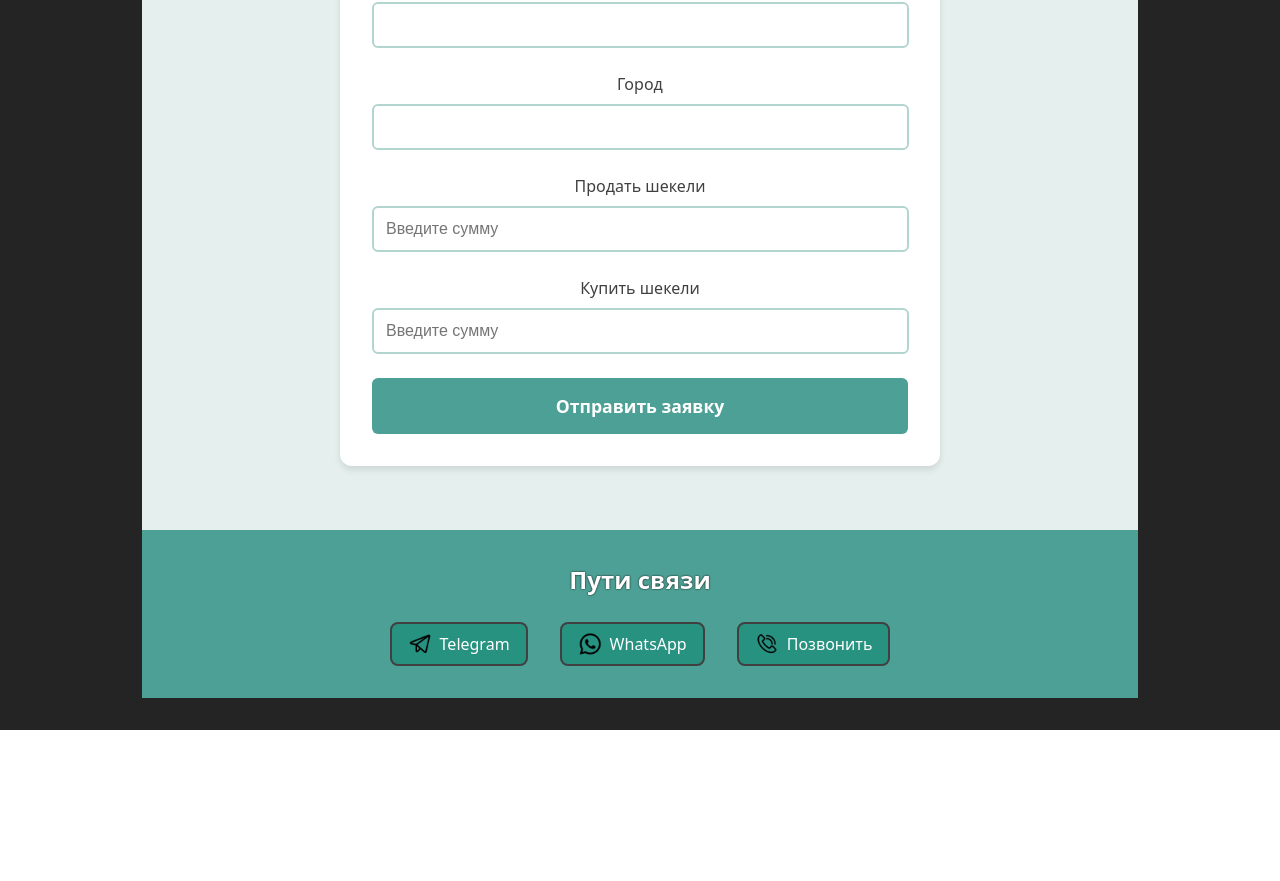
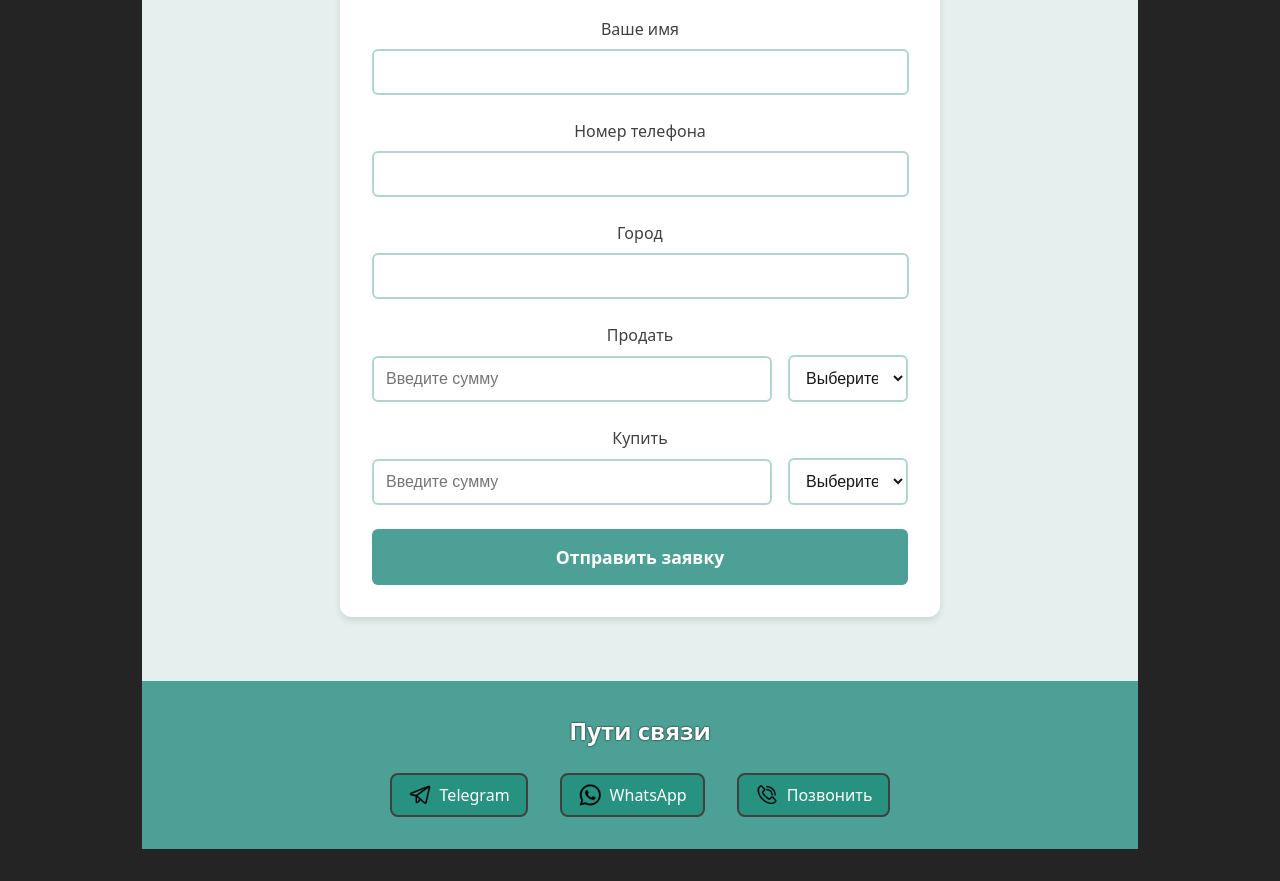
Before and after one commit to Jony251/Change_Web, a Vue app: page / in a window 1280 px wide. Shown: the part 1462-2343 px from the top of the page. Before the commit the page ends 2192 px from the top, so only its background shows below. Built offline with nearby package versions, Linux system fonts and the light colour scheme; no server answers.

Commit message:
update the connect component

```diff
--- a/src/App.vue
+++ b/src/App.vue
@@ -2,7 +2,7 @@
 import './assets/base.css'
 import Header from './components/Header/Header.vue'
 import MainInfo from './components/MainInfo.vue'
-import Connect from './components/Connect.vue'
+import Connect from './components/Connect/Connect.vue'
 import Footer from './components/Footer.vue'
 import CallBtn from './components/CallBtn.vue'
 </script>
--- /dev/null
+++ b/src/components/Connect/Connect.css
@@ -0,0 +1,137 @@
+.connect {
+  padding: 4rem 1rem;
+  background-color: var(--primary-100);
+}
+
+.connect-container {
+  max-width: 600px;
+  margin: 0 auto;
+}
+
+.connect-title {
+  text-align: center;
+  color: var(--neutral-700);
+  font-size: 2rem;
+  margin-bottom: 2rem;
+}
+
+.connect-form {
+  background: var(--neutral-100);
+  padding: 2rem;
+  border-radius: 12px;
+  box-shadow: var(--shadow-md);
+}
+
+.form-group {
+  margin-bottom: 1.5rem;
+}
+
+.form-group label {
+  display: block;
+  margin-bottom: 0.5rem;
+  color: var(--neutral-600);
+  font-weight: 500;
+}
+
+.form-input {
+  width: 95%;
+  padding: 0.75rem;
+  border: 2px solid var(--primary-200);
+  border-radius: 6px;
+  font-size: 1rem;
+  transition: border-color 0.3s ease;
+}
+
+.form-input:focus {
+  outline: none;
+  border-color: var(--primary-400);
+}
+
+.amount-input {
+  position: relative;
+  display: flex;
+  gap: 1rem;
+  align-items: center;
+}
+
+.amount-input .form-input {
+  flex: 1;
+}
+
+.currency-select {
+  width: 120px;
+  padding: 0.75rem;
+  border: 2px solid var(--primary-200);
+  border-radius: 6px;
+  font-size: 1rem;
+  transition: border-color 0.3s ease;
+  background-color: var(--neutral-100);
+  color: var(--neutral-700);
+}
+
+.currency-select:focus {
+  outline: none;
+  border-color: var(--primary-400);
+}
+
+.currency {
+  position: absolute;
+  right: 1rem;
+  top: 50%;
+  transform: translateY(-50%);
+  color: var(--neutral-500);
+}
+
+.submit-button {
+  width: 100%;
+  padding: 1rem;
+  background-color: var(--primary-400);
+  color: var(--neutral-100);
+  border: none;
+  border-radius: 6px;
+  font-size: 1.1rem;
+  font-weight: 600;
+  cursor: pointer;
+  transition: all 0.3s ease;
+}
+
+.submit-button:hover:not(:disabled) {
+  background-color: var(--primary-500);
+  transform: translateY(-2px);
+}
+
+.submit-button:disabled {
+  opacity: 0.7;
+  cursor: not-allowed;
+}
+
+.status-message {
+  margin-top: 1rem;
+  padding: 1rem;
+  border-radius: 6px;
+  text-align: center;
+}
+
+.status-message.success {
+  background-color: var(--primary-100);
+  color: var(--primary-700);
+}
+
+.status-message.error {
+  background-color: #fee2e2;
+  color: #dc2626;
+}
+
+@media (max-width: 480px) {
+  .connect {
+    padding: 2rem 1rem;
+  }
+
+  .connect-form {
+    padding: 1.5rem;
+  }
+
+  .connect-title {
+    font-size: 1.5rem;
+  }
+}
--- a/src/components/Connect.vue
+++ b/src/components/Connect/Connect.vue
@@ -1,4 +1,3 @@
-
 <template>
   <section class="connect">
     <div class="connect-container">
@@ -38,7 +37,7 @@
         </div>
 
         <div class="form-group">
-          <label for="sellAmount">Продать шекели</label>
+          <label for="sellAmount">Продать</label>
           <div class="amount-input">
             <input
               type="number"
@@ -49,11 +48,23 @@
               placeholder="Введите сумму"
               class="form-input"
             />
+            <select
+              v-model="formData.sellCurrency"
+              class="currency-select"
+              required
+            >
+              <option value="">Выберите</option>
+              <option value="ILS">Шекели</option>
+              <option value="RUB">Рубли</option>
+              <option value="USD">Доллары</option>
+              <option value="EUR">Евро</option>
+              <option value="USDT">USDT</option>
+            </select>
           </div>
         </div>
 
         <div class="form-group">
-          <label for="buyAmount">Купить шекели</label>
+          <label for="buyAmount">Купить</label>
           <div class="amount-input">
             <input
               type="number"
@@ -64,6 +75,18 @@
               placeholder="Введите сумму"
               class="form-input"
             />
+            <select
+              v-model="formData.buyCurrency"
+              class="currency-select"
+              required
+            >
+              <option value="">Выберите</option>
+              <option value="ILS">Шекели</option>
+              <option value="RUB">Рубли</option>
+              <option value="USD">Доллары</option>
+              <option value="EUR">Евро</option>
+              <option value="USDT">USDT</option>
+            </select>
           </div>
         </div>
 
@@ -82,6 +105,7 @@
 <script setup>
 import { ref, reactive } from 'vue'
 import emailjs from '@emailjs/browser'
+import './Connect.css'
 
 const isSubmitting = ref(false)
 const submitStatus = ref(null)
@@ -91,7 +115,9 @@ const formData = reactive({
   phone: '',
   city: '',
   sellAmount: '',
-  buyAmount: ''
+  sellCurrency: '',
+  buyAmount: '',
+  buyCurrency: ''
 })
 
 const handleSubmit = async () => {
@@ -107,7 +133,9 @@ const handleSubmit = async () => {
         phone: formData.phone,
         city: formData.city,
         sell_amount: formData.sellAmount,
+        sell_currency: formData.sellCurrency,
         buy_amount: formData.buyAmount,
+        buy_currency: formData.buyCurrency,
       },
       import.meta.env.VITE_EMAILJS_PUBLIC_KEY
     )
@@ -129,120 +157,3 @@ const handleSubmit = async () => {
   }
 }
 </script>
-
-<style scoped>
-.connect {
-  padding: 4rem 1rem;
-  background-color: var(--primary-100);
-}
-
-.connect-container {
-  max-width: 600px;
-  margin: 0 auto;
-}
-
-.connect-title {
-  text-align: center;
-  color: var(--neutral-700);
-  font-size: 2rem;
-  margin-bottom: 2rem;
-}
-
-.connect-form {
-  background: var(--neutral-100);
-  padding: 2rem;
-  border-radius: 12px;
-  box-shadow: var(--shadow-md);
-}
-
-.form-group {
-  margin-bottom: 1.5rem;
-}
-
-.form-group label {
-  display: block;
-  margin-bottom: 0.5rem;
-  color: var(--neutral-600);
-  font-weight: 500;
-}
-
-.form-input {
-  width: 95%;
-  padding: 0.75rem;
-  border: 2px solid var(--primary-200);
-  border-radius: 6px;
-  font-size: 1rem;
-  transition: border-color 0.3s ease;
-}
-
-.form-input:focus {
-  outline: none;
-  border-color: var(--primary-400);
-}
-
-.amount-input {
-  position: relative;
-}
-
-.currency {
-  position: absolute;
-  right: 1rem;
-  top: 50%;
-  transform: translateY(-50%);
-  color: var(--neutral-500);
-}
-
-.submit-button {
-  width: 100%;
-  padding: 1rem;
-  background-color: var(--primary-400);
-  color: var(--neutral-100);
-  border: none;
-  border-radius: 6px;
-  font-size: 1.1rem;
-  font-weight: 600;
-  cursor: pointer;
-  transition: all 0.3s ease;
-}
-
-.submit-button:hover:not(:disabled) {
-  background-color: var(--primary-500);
-  transform: translateY(-2px);
-}
-
-.submit-button:disabled {
-  opacity: 0.7;
-  cursor: not-allowed;
-}
-
-.status-message {
-  margin-top: 1rem;
-  padding: 1rem;
-  border-radius: 6px;
-  text-align: center;
-}
-
-.status-message.success {
-  background-color: var(--primary-100);
-  color: var(--primary-700);
-}
-
-.status-message.error {
-  background-color: #fee2e2;
-  color: #dc2626;
-}
-
-@media (max-width: 480px) {
-  .connect {
-    padding: 2rem 1rem;
-  }
-
-  .connect-form {
-    padding: 1.5rem;
-  }
-
-  .connect-title {
-    font-size: 1.5rem;
-  }
-}
-</style>
--- a/src/components/Header/Header.css
+++ b/src/components/Header/Header.css
@@ -1,7 +1,7 @@
 .header {
   position: relative;
   max-width: 1200px;
-  min-height: 350px;
+  min-height: 500px;
   overflow: hidden;
   display: flex;
   align-items: center;
```
